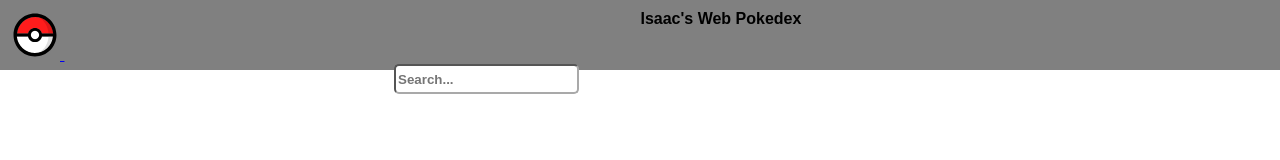
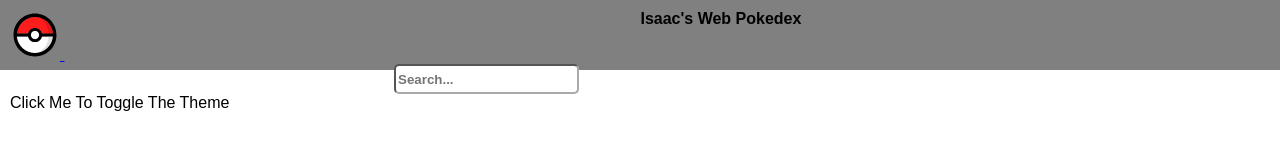
Before and after one commit to doomfaller/IsaacPokedex, a plain HTML site: page Isaac's Pokedex/index.html in a window 1280 px wide. Drawn offline with Linux system fonts and the light colour scheme; no server answers.

Commit message:
Added basic toggle support

```diff
--- a/Isaac's Pokedex/index.html
+++ b/Isaac's Pokedex/index.html
@@ -15,6 +15,9 @@
             <div style="text-align: right; margin-left:30%;display: inline; vertical-align: top;">
                 <input placeholder="Search..." type="text" onchange="filterPokemonCards(this.value)" class="input-search">
             </div>
+            <div id="themeToggle" onclick="toggleTheme(localStorage.getItem('theme'));">
+                Click Me To Toggle The Theme
+            </div>
         </div>
         <div id="PokeContainer" class="poke-container"></div>
     </body>
```
